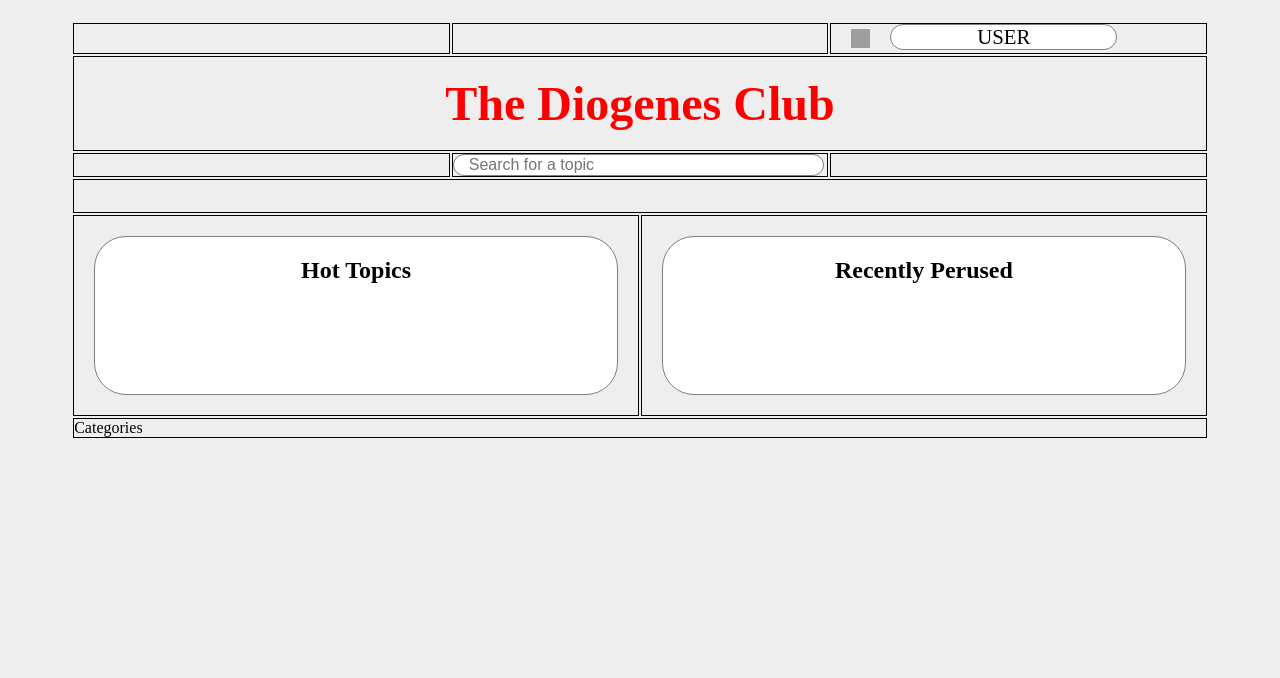
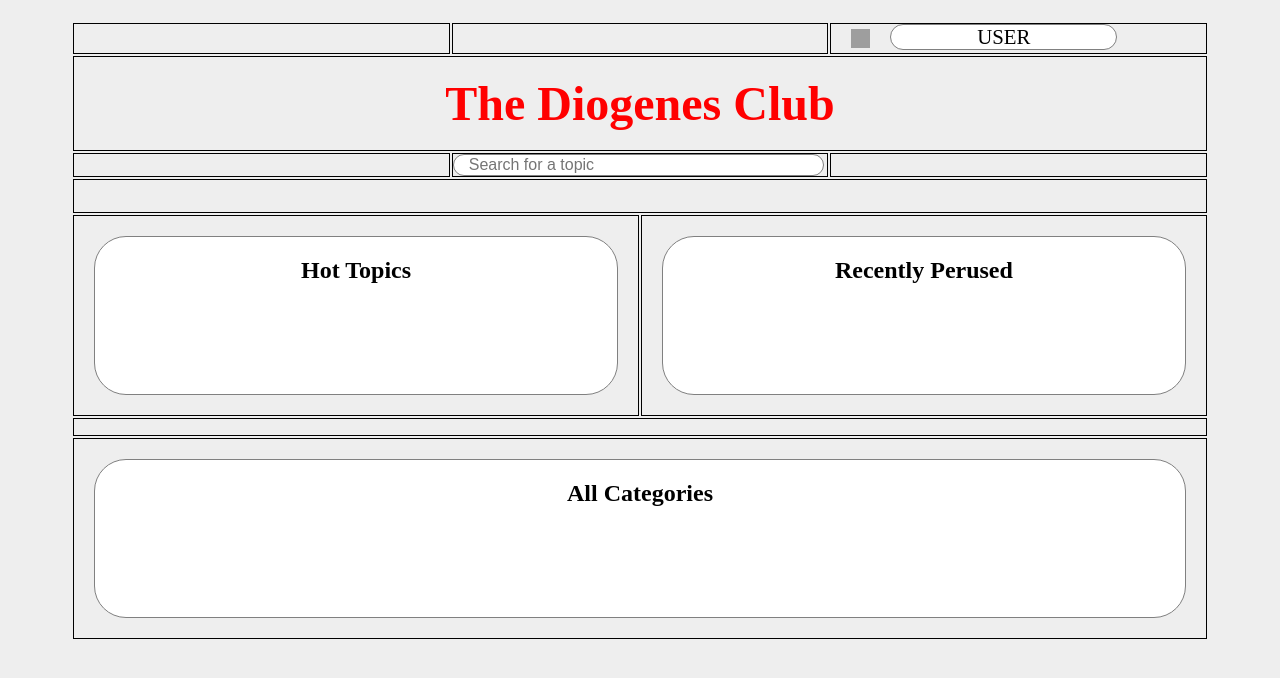
Before and after one commit to eswan18/diogenes_club, a PHP site: page / in a window 1280 px wide. Shown: the top 678 px of the page. Run offline with PHP 8.4, Linux system fonts and the light colour scheme; some libraries are stand-ins or nearby versions; grey boxes are pictures that could not be loaded.

Commit message:
added 'All Categories' bubble

```diff
--- a/css/main.css
+++ b/css/main.css
@@ -59,6 +59,9 @@
 div#index_spacer_under_search {
   height: 2em;
 }
+div#index_spacer_under_bubbles {
+  height: 1em;
+}
 
 /******************
  * Random Elements
--- a/index.php
+++ b/index.php
@@ -16,8 +16,8 @@
   <body>
 
     <?php
-      //create a table with 5 rows, with 3,3,3,2,and1 cols respectively
-      $content_table = new bsb\HTML_Table([3, 1, 3, 1, 2, 1], array("class" => content_table));
+      //create a table with 7 rows
+      $content_table = new bsb\HTML_Table([3, 1, 3, 1, 2, 1, 1], array("class" => content_table));
 
       $row = 0;
       $content_table->set_html($row, 2, '<img id="settings_icon" src="assets/images/settings_icon.png">
@@ -43,7 +43,13 @@
 		</div>');
 
       $row = 5;
-      $content_table->set_html($row, 0, 'Categories');
+      $content_table->set_html($row, 0, '<div class="spacer" id="index_spacer_under_bubbles"/>');
+
+      $row = 6;
+      $content_table->set_html($row, 0, '<div class="content_bubble" id="all_categories">
+		<h2>All Categories</h2>
+		<br><br><br><br><br>
+		</div>');
 
       //output the table's contents
       echo $content_table->output();
```
